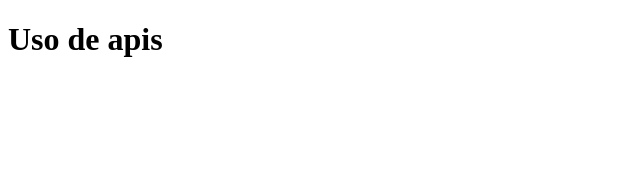
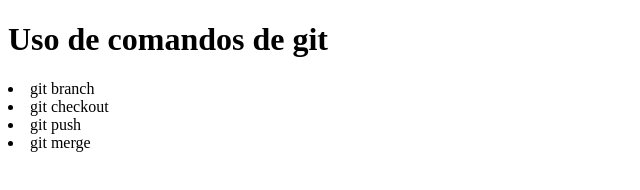
Before and after one commit to AmericoRosales/api-example, a plain HTML site: page index.html in a window 1280 px wide. Shown: the whole page, without its empty margins (0-640 px from the left). Drawn offline with Linux system fonts and the light colour scheme.

Commit message:
Version 3

```diff
--- a/index.html
+++ b/index.html
@@ -6,6 +6,10 @@
     <title>API</title>
 </head>
 <body>
-    <h1>Uso de apis</h1>
+    <h1>Uso de comandos de git</h1>
+    <li>git branch</li>
+    <li>git checkout</li>
+    <li>git push</li>
+    <li>git merge</li>
 </body>
 </html>
```
